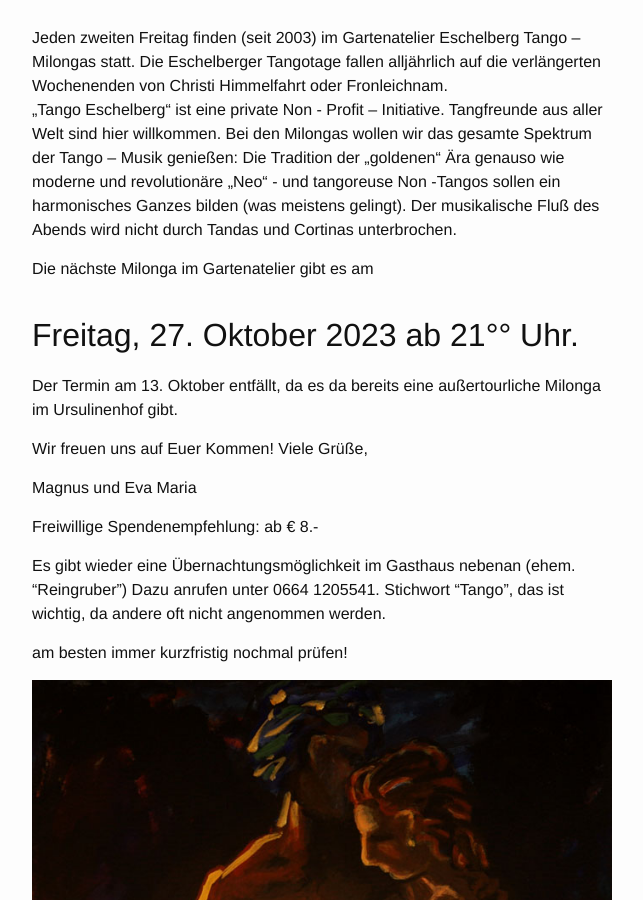
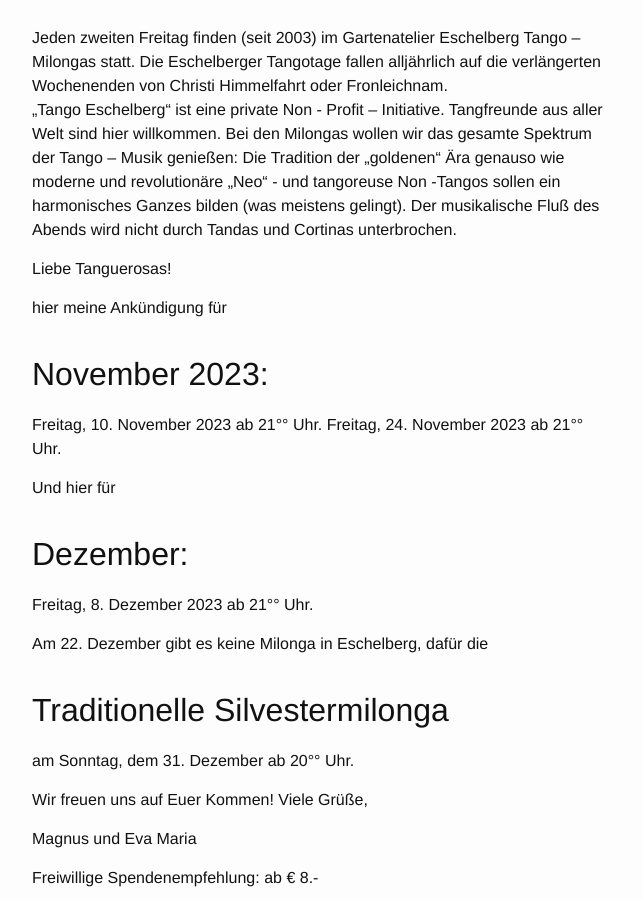
Before and after one commit to eschelberg/eschelberg.github.io, a Jekyll site: the page built from tango/index.md, in a window 1280 px wide and 900 px high, scrolled down 536 px. Shown: the whole window, without its empty margins (158-801 px from the left). Built offline with Jekyll 4.4.1, drawn with Linux system fonts in a browser that asks for light colours.

Commit message:
Update index.md

```diff
--- a/tango/index.md
+++ b/tango/index.md
@@ -9,10 +9,22 @@ Jeden zweiten Freitag finden (seit 2003) im Gartenatelier Eschelberg Tango – M
 Bei den Milongas wollen wir das gesamte Spektrum der Tango – Musik genießen: Die Tradition der „goldenen“ Ära genauso wie moderne und revolutionäre „Neo“ - und tangoreuse Non -Tangos sollen ein harmonisches Ganzes bilden (was meistens gelingt).
 Der musikalische Fluß des Abends wird nicht durch Tandas und Cortinas unterbrochen.
 
-Die nächste Milonga im Gartenatelier gibt es am
+Liebe Tanguerosas!
 
-## Freitag, 27. Oktober 2023  ab 21°° Uhr.
-Der Termin am 13. Oktober entfällt, da es da bereits eine außertourliche  Milonga im Ursulinenhof gibt.
+hier meine Ankündigung für
+## November 2023:
+
+Freitag, 10. November  2023  ab 21°° Uhr.
+Freitag, 24. November  2023  ab 21°° Uhr.
+
+Und hier für
+## Dezember:
+Freitag, 8. Dezember  2023  ab 21°° Uhr.
+
+Am 22. Dezember gibt es keine Milonga in Eschelberg, dafür die
+
+## Traditionelle Silvestermilonga
+am Sonntag, dem 31. Dezember ab 20°° Uhr.
 
 Wir freuen uns auf Euer Kommen! Viele Grüße,
 
```
